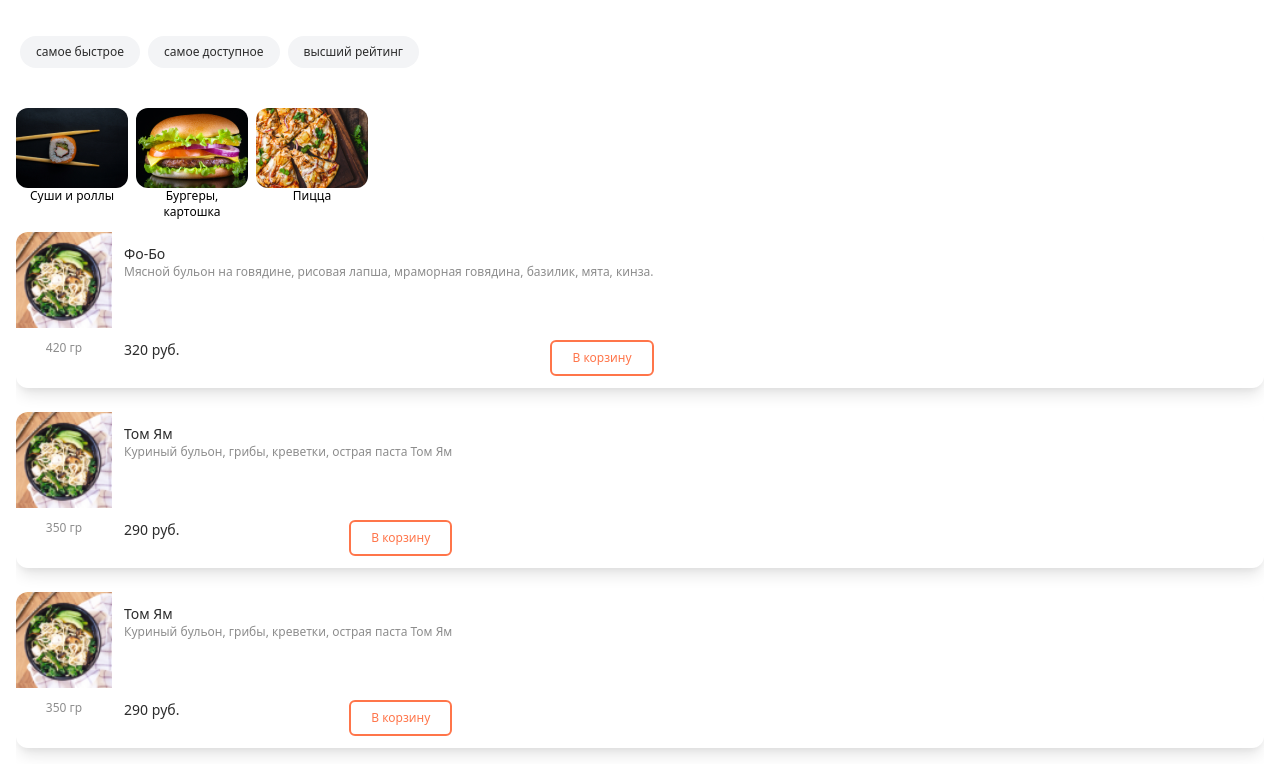
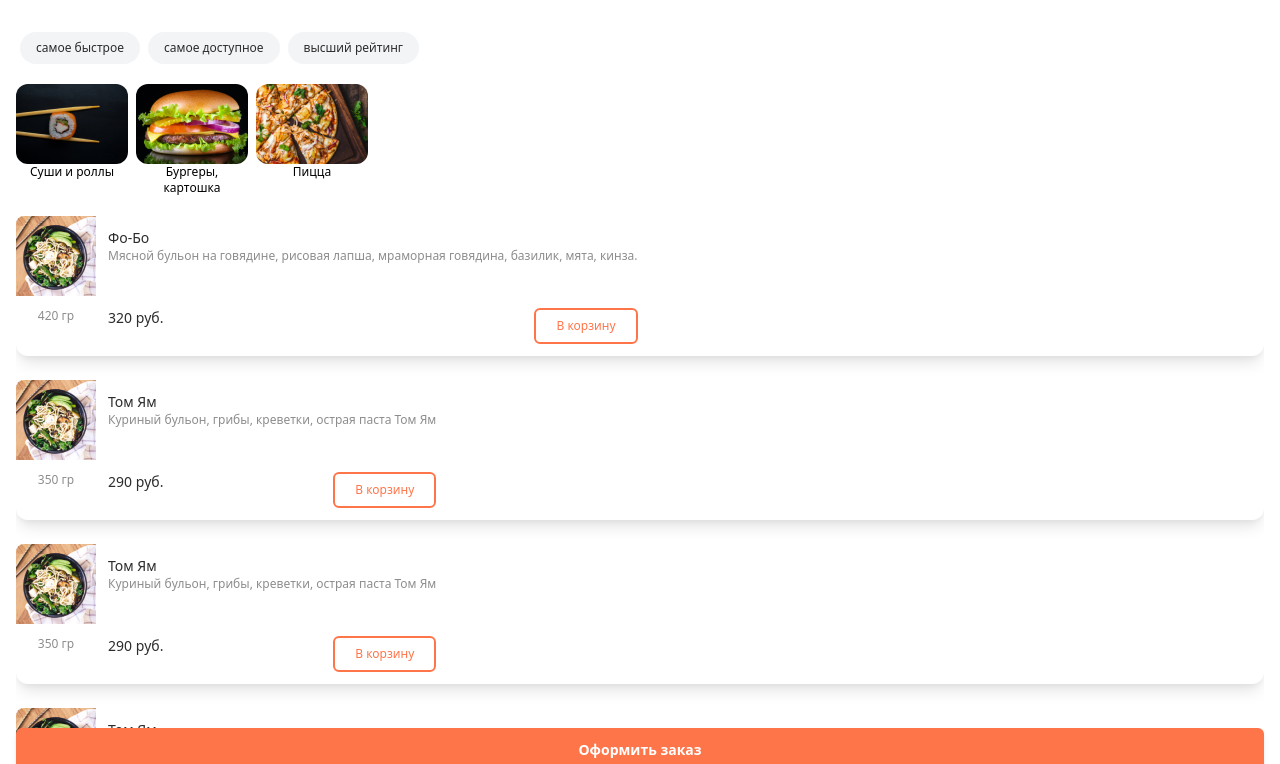
Before and after one commit to ssemenidov/delivery, a React (Create React App) app: page /menu in a window 1280 px wide. Shown: the top 764 px of the page. Built offline with nearby package versions, Linux system fonts and the light colour scheme.

Commit message:
menu button? card action

```diff
--- a/src/components/Card.tsx
+++ b/src/components/Card.tsx
@@ -1,12 +1,14 @@
 import React from 'react';
 import {CardType} from '../interfaces';
-
-function Card({title, descr, url, price, mass}: CardType) {
+interface BasketCard extends CardType {
+  addCard: (x: String) => void;
+}
+function Card({id, title, descr, url, price, mass, addCard}: BasketCard) {
   return (
     <div className='flex flex-row rounded-xl shadow-lg'>
       <div className='flex flex-col  align-center '>
         <div
-          className='min-w-full w-24 h-24  bg-center bg-no-repeat bg-cover rounded-tl-xl'
+          className='min-w-full w-20 h-20  bg-center bg-no-repeat bg-cover rounded-tl-lg'
           style={{
             backgroundImage: `url(${url})`,
           }}
@@ -16,7 +18,7 @@ function Card({title, descr, url, price, mass}: CardType) {
         </div>
       </div>
       <div className='flex justify-around p-3 flex-col'>
-        <div className='h-24'>
+        <div className='h-20'>
           <div className='text-black1 text-sm font-medium'>{title}</div>
           <div className='text-gray1 text-xs '>{descr}</div>
         </div>
@@ -25,7 +27,10 @@ function Card({title, descr, url, price, mass}: CardType) {
             {price} руб.
           </div>
           <div className=''>
-            <button className='text-xs text-orange1 bg-white py-2 px-5 border-2 border-orange1 rounded-md whitespace-nowrap'>
+            <button
+              onClick={() => addCard(id)}
+              className='text-xs text-orange1 bg-white py-2 px-5 border-2 border-orange1 rounded-md whitespace-nowrap'
+            >
               В корзину
             </button>
           </div>
--- a/src/interfaces.tsx
+++ b/src/interfaces.tsx
@@ -1,4 +1,5 @@
 export interface CardType {
+  id: String;
   title: String;
   descr: String;
   url: String;
--- a/src/pages/Menu.tsx
+++ b/src/pages/Menu.tsx
@@ -6,6 +6,7 @@ import tomYam from '../assets/img/tom-yam.png';
 
 import {CardType} from '../interfaces';
 import Card from '../components/Card';
+import {useHistory} from 'react-router-dom';
 
 const cat = ['самое быстрое', 'самое доступное', 'высший рейтинг'];
 const cat_food = [
@@ -19,6 +20,7 @@ const cat_food = [
 ];
 const dishes: CardType[] = [
   {
+    id: '1',
     title: 'Фо-Бо',
     descr:
       'Мясной бульон на говядине, рисовая лапша, мраморная говядина, базилик, мята, кинза.',
@@ -27,6 +29,7 @@ const dishes: CardType[] = [
     mass: 420,
   },
   {
+    id: '2',
     title: 'Том Ям',
     descr: 'Куриный бульон, грибы, креветки, острая паста Том Ям',
     url: tomYam,
@@ -34,6 +37,7 @@ const dishes: CardType[] = [
     mass: 350,
   },
   {
+    id: '3',
     title: 'Том Ям',
     descr: 'Куриный бульон, грибы, креветки, острая паста Том Ям',
     url: tomYam,
@@ -41,6 +45,7 @@ const dishes: CardType[] = [
     mass: 350,
   },
   {
+    id: '4',
     title: 'Том Ям',
     descr: 'Куриный бульон, грибы, креветки, острая паста Том Ям',
     url: tomYam,
@@ -48,6 +53,7 @@ const dishes: CardType[] = [
     mass: 350,
   },
   {
+    id: '5',
     title: 'Том Ям',
     descr: 'Куриный бульон, грибы, креветки, острая паста Том Ям',
     url: tomYam,
@@ -56,16 +62,18 @@ const dishes: CardType[] = [
   },
 ];
 function Menu() {
+  const history = useHistory();
+  const addCard = (id: String) => {};
   return (
     <div className='p-4 flex flex-col  min-h-screen align-center w-full'>
-      <div className=' flex flex-row whitespace-nowrap overflow-x-auto my-5 '>
+      <div className=' flex flex-row whitespace-nowrap overflow-x-auto my-4 '>
         {cat.map((value, index) => (
           <div className=' cursor-pointer text-xs bg-gray-100 text-black1 rounded-3xl py-2 px-4 mx-1 hover:bg-orange1 hover:text-white '>
             {value}
           </div>
         ))}
       </div>
-      <div className=' flex flex-row overflow-x-auto mt-5 mb-3'>
+      <div className=' flex flex-row overflow-x-auto mt-1 mb-5'>
         {cat_food.map(({title, url}, index) => (
           <div className=' cursor-pointer w-28  flex flex-col align-center mr-2'>
             <div
@@ -84,10 +92,16 @@ function Menu() {
       <div className='overflow-y-auto'>
         {dishes.map((value, index) => (
           <div className='mb-6'>
-            <Card {...value}></Card>
+            <Card {...value} addCard={addCard}></Card>
           </div>
         ))}
       </div>
+      <button
+        className='btn-orange sticky  bottom-7 py-3 text-sm box-border'
+        onClick={() => history.push('/basket')}
+      >
+        Оформить заказ
+      </button>
     </div>
   );
 }
```
